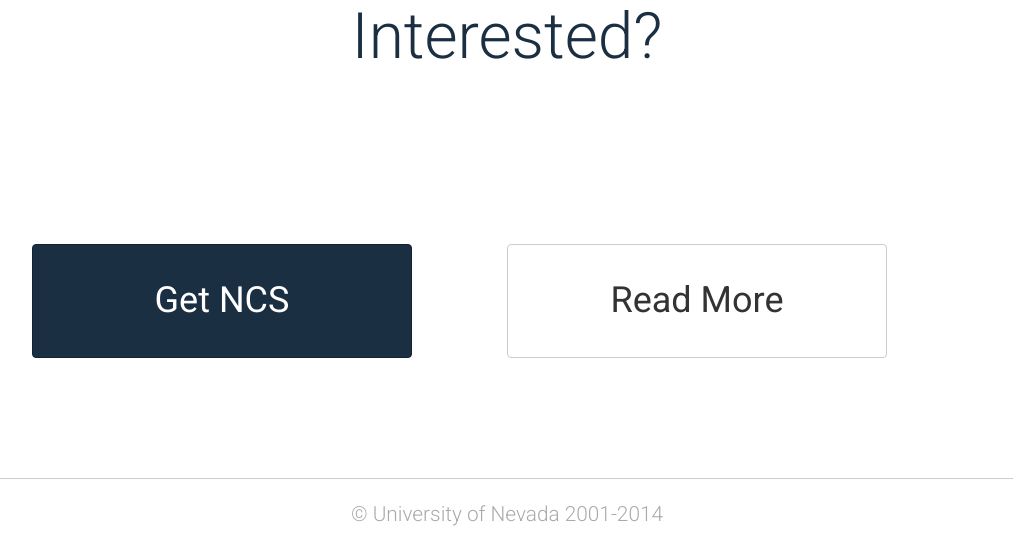
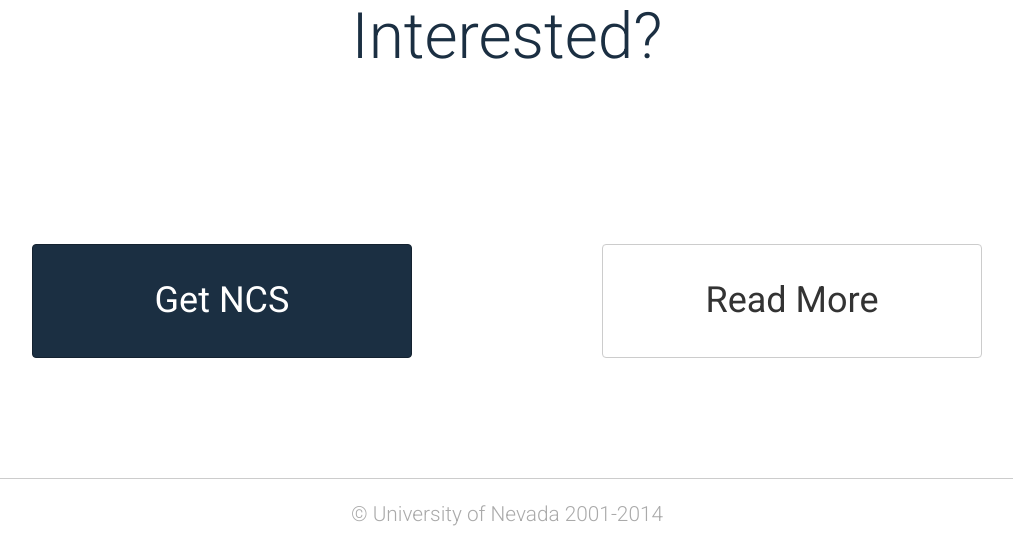
Before and after one commit to nathanjordan/ncs.io, a Flask app: page / in a window 1280 px wide. Shown: the part 2613-3163 px from the top of the page, without its empty margins (133-1146 px from the left). Run offline with Flask 2, Linux system fonts and the light colour scheme; style sheets or scripts are compiled from the project's sources.

Commit message:
Made option buttons at the bottom aligned properly

```diff
--- a/templates/index.html
+++ b/templates/index.html
@@ -54,7 +54,7 @@
 	<section class="container options">
 		<h1 class="text-center interested">Interested?</h1>
 		<button class="btn btn-primary col-md-4 col-md-offset-1">Get NCS</button>
-		<button class="btn btn-default col-md-4 col-md-offset-1">Read More</button>
+		<button class="btn btn-default col-md-4 col-md-offset-2">Read More</button>
 	</section>
 	<footer>
 		<div class="container">
```
